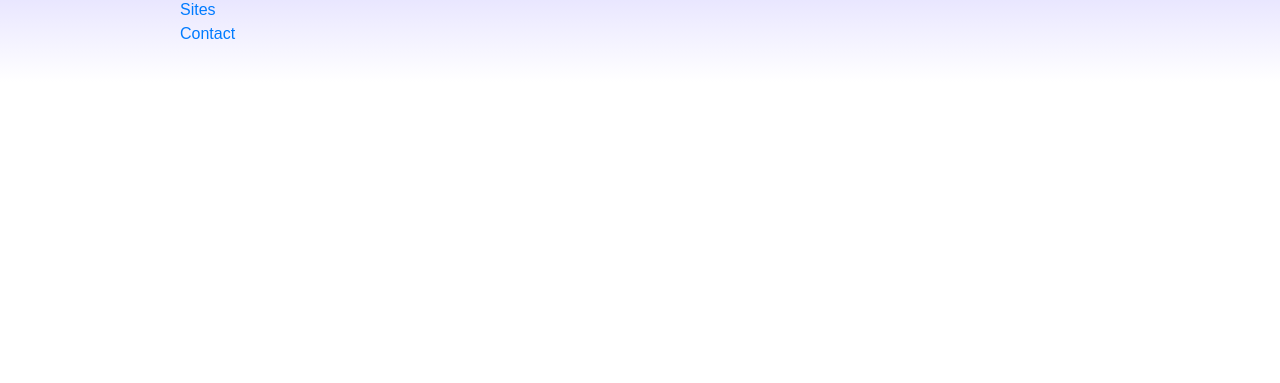
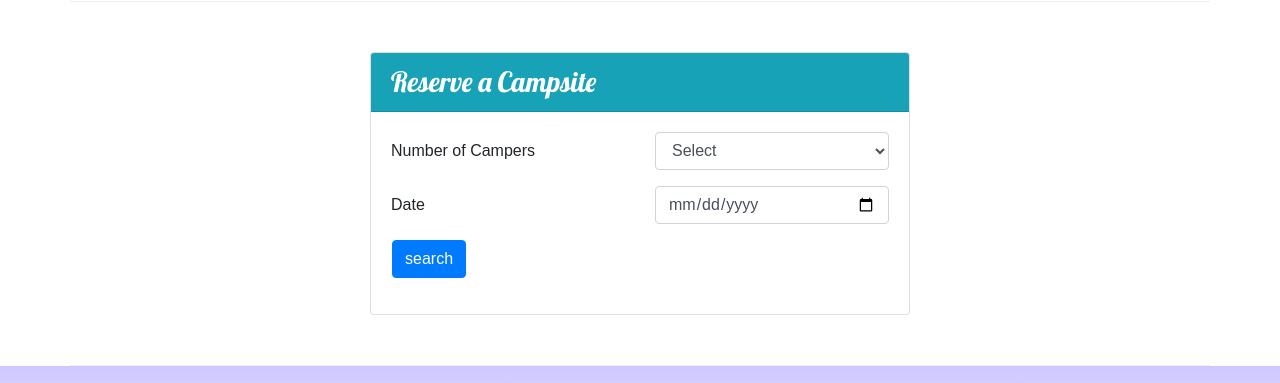
Before and after one commit to NCunningham12/NuCampSite, a website: page index.html in a window 1280 px wide. Shown: the part 1151-1534 px from the top of the page. Before the commit the page ends 1233 px from the top, so only its background shows below. Drawn offline with nearby package versions, Linux system fonts and the light colour scheme.

Commit message:
Added Form to index

```diff
--- a/index.html
+++ b/index.html
@@ -29,6 +29,9 @@
                 <div class="col">
                     <h1>NuCamp</h1>
                     <h2>a better way to camp</h2>
+                </div>
+                <div class="col-md-4 col-xl-2 mt-4">
+                    <a class="btn btn-info btn-lg text-nowrap" href="#reserveForm" role="button">Reserve Campsite</a>
                 </div>
             </div>
         </div>
@@ -72,8 +75,13 @@
                 <h2>Featured Campsites</h2>
             </div>
             <div class="col">
-                <h3>React Lake Campground</h3>
-                <p class="d-none d-sm-block">Nestled in the foothills of the Chrome Mountains, this campground on the shores of the pristine React Lake is a favorite for fly fishers.</p>
+                <div class="media">
+                    <div class="media-body">
+                        <h3>React Lake Campground</h3>
+                        <p class="d-none d-sm-block">Nestled in the foothills of the Chrome Mountains, this campground on the shores of the pristine React Lake is a favorite for fly fishers.</p>
+                    </div>
+                    <img class="d-flex ml-3 img-thumbnail" src="img/img/react-lake-thumb.jpg" alt="React Lake Thumbnail" />
+                </div>
             </div>
         </div>
 
@@ -87,6 +95,40 @@
                     <div class="media-body align-self-center">
                         <h3>Bootstrap Outfitters</h3>
                         <p class="d-none d-sm-block">Bootstrap Outfitters supplies you with gear you need at prices you can't beat.</p>
+                    </div>
+                </div>
+            </div>
+        </div>
+        <div class="row row-content">
+            <div class="col-sm-6 mx-auto">
+                <div class="card">
+                    <h3 class="card-header bg-info text-white">Reserve a Campsite</h3>
+                    <div class="card-body">
+                        <form id="reserveForm">
+                            <div class="row form-group">
+                                <label for="numCampers" class="col col-form-label">Number of Campers</label>
+                                <div class="col-sm-6">
+                                    <select class="form-control" name="numCampers" id="numCampers">
+                                        <option>Select</option>
+                                        <option>1</option>
+                                        <option>2</option>
+                                        <option>3</option>
+                                        <option>4</option>
+                                        <option>5</option>
+                                        <option>6</option>
+                                    </select>
+                                </div>
+                            </div>
+                            <div class="row form-group">
+                                <label for="date" class="col-sm-6 col-form-label">Date</label>
+                                <div class="col-sm-6">
+                                    <input class="form-control" type="date" id="date" name="date" />
+                                </div>
+                            </div>
+                            <div class="row form-group">
+                                <input class="ml-3 btn btn-primary" type="button" value="search">
+                            </div>
+                        </form>
                     </div>
                 </div>
             </div>
```
